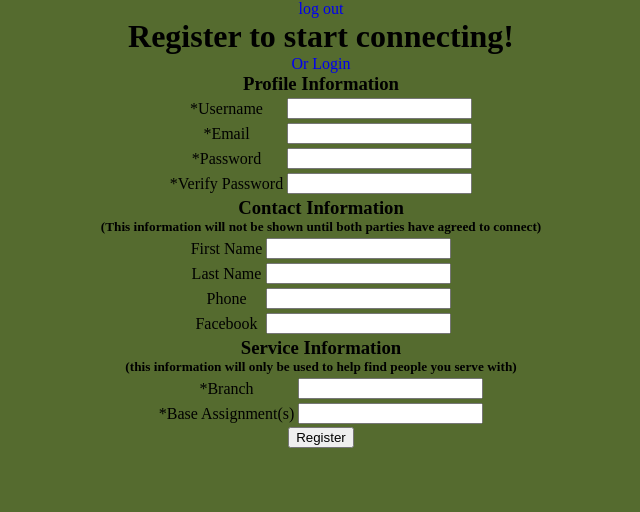
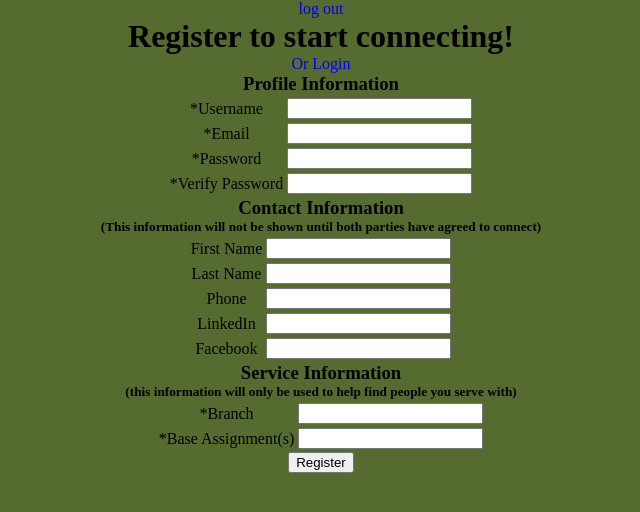
Before and after one commit to katherineionehalliburton/BattleBuddies, a Flask app: page /register in a window 1280 px wide. Shown: the top 512 px of the page, without its empty margins (319-959 px from the left). Run offline with Flask 2, Linux system fonts and the light colour scheme.

Commit message:
added linkedin element successfully

```diff
--- a/main.py
+++ b/main.py
@@ -30,9 +30,10 @@ class User(db.Model):
     password = db.Column(db.String(100))
     phone = db.Column(db.Integer)
     facebook = db.Column(db.String(100))
+    linkedin = db.Column(db.String(100))
     branch = db.Column(db.String(100))
     base = db.Column(db.String(100))
-    '''linkedin = db.Column(db.String(100))
+    '''
     entrydate = db.Column(db.Integer)
     exitdate = db.Column(db.Integer)
     matches = db.Column(db.String(100))
@@ -40,7 +41,7 @@ class User(db.Model):
     userimage = db.Column(db.String(100))'''
 
 
-    def __init__(self, email, password, username, firstname, lastname, phone, facebook, branch, base):
+    def __init__(self, email, password, username, firstname, lastname, phone, facebook, linkedin, branch, base):
         self.email = email
         self.username = username
         self.password = password
@@ -48,12 +49,12 @@ class User(db.Model):
         self.lastname = lastname
         self.phone = phone
         self.facebook = facebook
+        self.linkedin = linkedin
         self.branch = branch
         self.base = base
 
         '''self.entrydate = entrydate
         self.exitdate = exitdate
-        self.linkedin = linkedin
         self.matches = matches
         self.connections = connections
         self.userimage = userimage'''
@@ -98,8 +99,8 @@ def register():
         facebook = request.form['facebook']
         branch = request.form['branch']
         base = request.form['base']
-        '''linkedin = request.form['linkedin']
-        entrydate = request.form['entrydate']
+        linkedin = request.form['linkedin']
+        '''entrydate = request.form['entrydate']
         exitdate = request.form['exitdate']
         userimage = request.form['userimage']'''
 
@@ -153,7 +154,7 @@ def register():
 
 
             if not error:
-                new_user = User(email, password, username, firstname, lastname, phone, facebook, branch, base)
+                new_user = User(email, password, username, firstname, lastname, phone, facebook, linkedin, branch, base)
                 db.session.add(new_user)
                 db.session.commit()
                 session['email'] = email
--- a/templates/register.html
+++ b/templates/register.html
@@ -52,12 +52,12 @@
                 <input name="phone" type="phone">
             </td>
         </tr>
-        <!--<tr>
+        <tr>
             <td><label for="linkedin"> LinkedIn</label></td>
             <td>
                 <input name="linkedin" type="linkedin">
             </td>
-        </tr>-->
+        </tr>
         <tr>
             <td><label for="facebook"> Facebook</label></td>
             <td>
```
